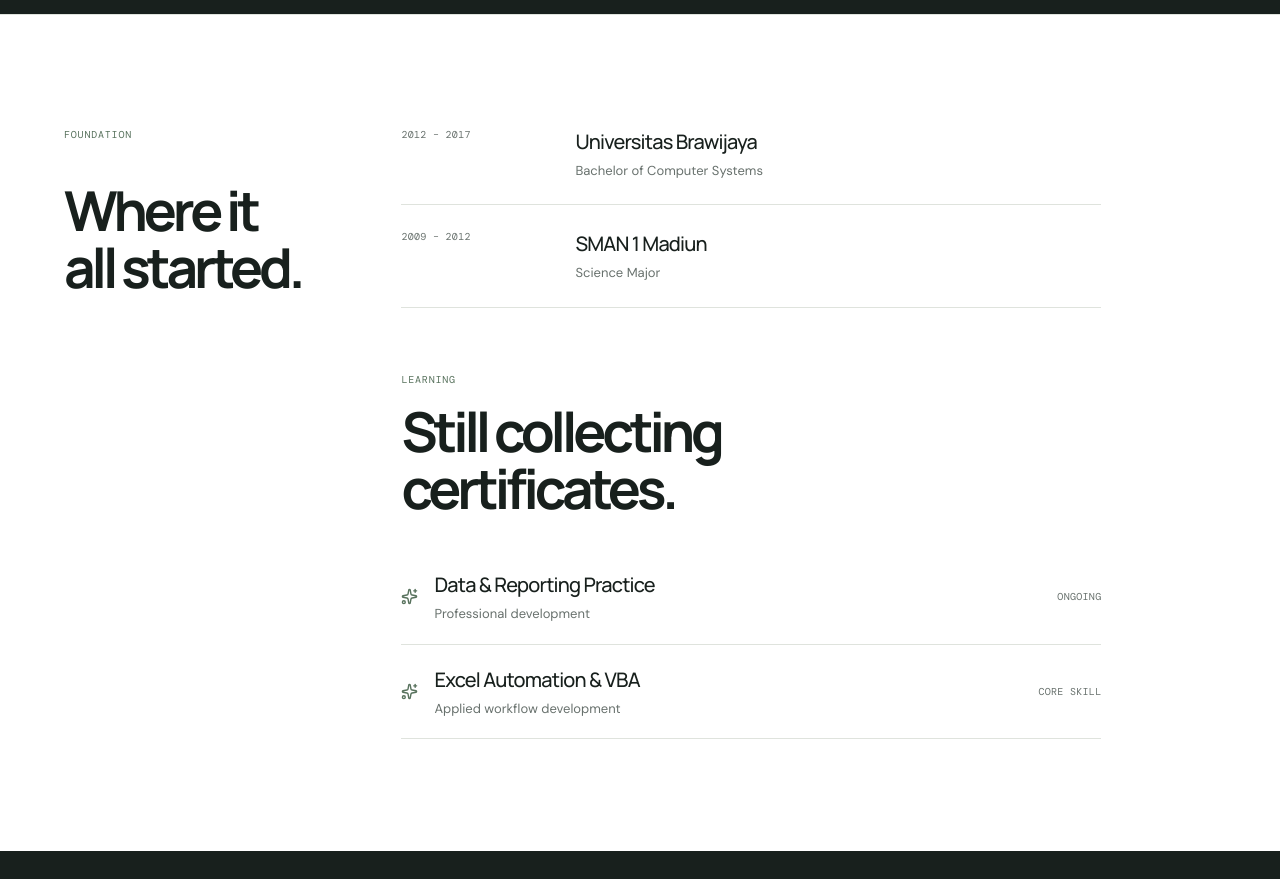
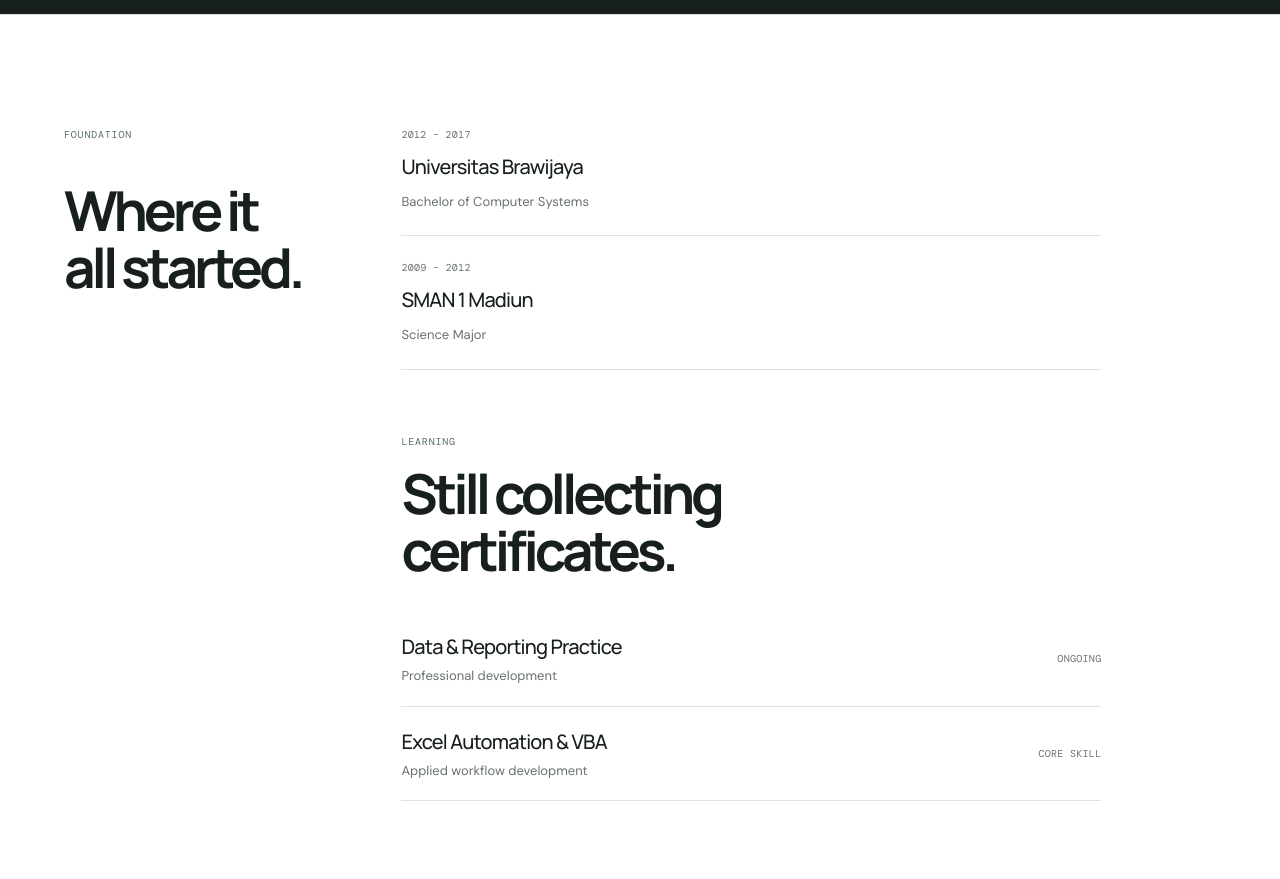
Before and after one commit to gooday-lab/thomasoddyc, a Next.js app: page /about in a window 1280 px wide. Shown: the part 680-1559 px from the top of the page. Built offline with nearby package versions, Linux system fonts and the light colour scheme; no server answers; the database is empty.

Commit message:
v2: left-align education and certification titles with section headings

```diff
--- a/src/app/about/view.tsx
+++ b/src/app/about/view.tsx
@@ -1,7 +1,6 @@
 "use client";
 
 import { useEffect, useState } from "react";
-import { Sparkles } from "lucide-react";
 import { useSite } from "@/components/site-context";
 import { MultiLine, SectionLabel, SiteShell } from "@/components/site-chrome";
 import { defaultCertifications, fetchCertifications, type CertificationRecord } from "@/lib/content";
@@ -44,12 +43,11 @@
         <div className="two-column foundation-grid">
           <div><SectionLabel>{t.educationLabel}</SectionLabel><h2><MultiLine text={t.educationTitle} /></h2></div>
           <div className="foundation-right">
-            <div className="education-row"><span>2012 – 2017</span><div><h3>Universitas Brawijaya</h3><p>Bachelor of Computer Systems</p></div></div>
-            <div className="education-row"><span>2009 – 2012</span><div><h3>SMAN 1 Madiun</h3><p>Science Major</p></div></div>
+            <div className="education-row"><span>2012 – 2017</span><h3>Universitas Brawijaya</h3><p>Bachelor of Computer Systems</p></div>
+            <div className="education-row"><span>2009 – 2012</span><h3>SMAN 1 Madiun</h3><p>Science Major</p></div>
             <div className="cert-heading"><SectionLabel>{t.certLabel}</SectionLabel><h2><MultiLine text={t.certTitle} /></h2></div>
             {certifications.map((cert) => (
               <div className="cert-row" key={cert.id}>
-                <Sparkles size={17} />
                 <div><h3>{pick(cert.name_en, cert.name_id)}</h3><p>{cert.issuer ?? ""}</p></div>
                 <span>{cert.year ?? ""}</span>
               </div>
--- a/src/app/globals.css
+++ b/src/app/globals.css
@@ -132,13 +132,12 @@
 .foundation { padding-top: 112px; padding-bottom: 112px; background: var(--white); }
 .foundation-grid > div:first-child h2 { margin-top: 40px; }
 .foundation-right { max-width: 700px; }
-.education-row { display: grid; grid-template-columns: 150px 1fr; gap: 24px; padding: 0 0 24px; margin-bottom: 24px; border-bottom: 1px solid var(--line); }
-.education-row h3 { margin-bottom: 4px; }
+.education-row { display: grid; gap: 10px; padding: 0 0 24px; margin-bottom: 24px; border-bottom: 1px solid var(--line); }
+.education-row h3 { margin-bottom: 0; }
 .education-row p, .cert-row p { margin: 0; color: var(--muted); font-size: 13px; }
 .cert-heading { margin: 64px 0 32px; }
 .cert-heading h2 { margin-top: 16px; }
 .cert-row { display: flex; align-items: center; gap: 16px; border-bottom: 1px solid var(--line); padding: 20px 0; }
-.cert-row svg { color: var(--sage-deep); }
 .cert-row h3 { margin: 0 0 4px; }
 .cert-row > div { flex: 1; }
 .testimonial { padding-top: 112px; padding-bottom: 112px; }
@@ -211,7 +210,7 @@
   .project-card { min-height: 410px; padding: 20px; }
   .project-main { grid-template-columns: 1fr 88px; }
   .project-stat strong { font-size: 28px; }
-  .education-row { grid-template-columns: 1fr; gap: 8px; }
+  .education-row { gap: 10px; }
   .cert-heading { margin-top: 56px; }
   blockquote { font-size: 35px; }
   .contact { padding-top: 72px; padding-bottom: 72px; }
```
